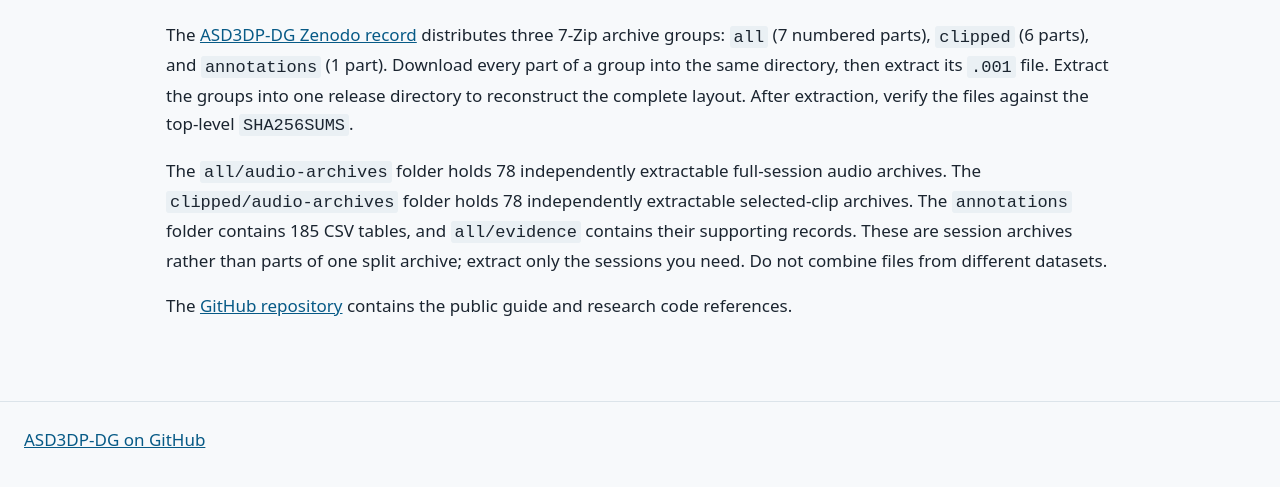
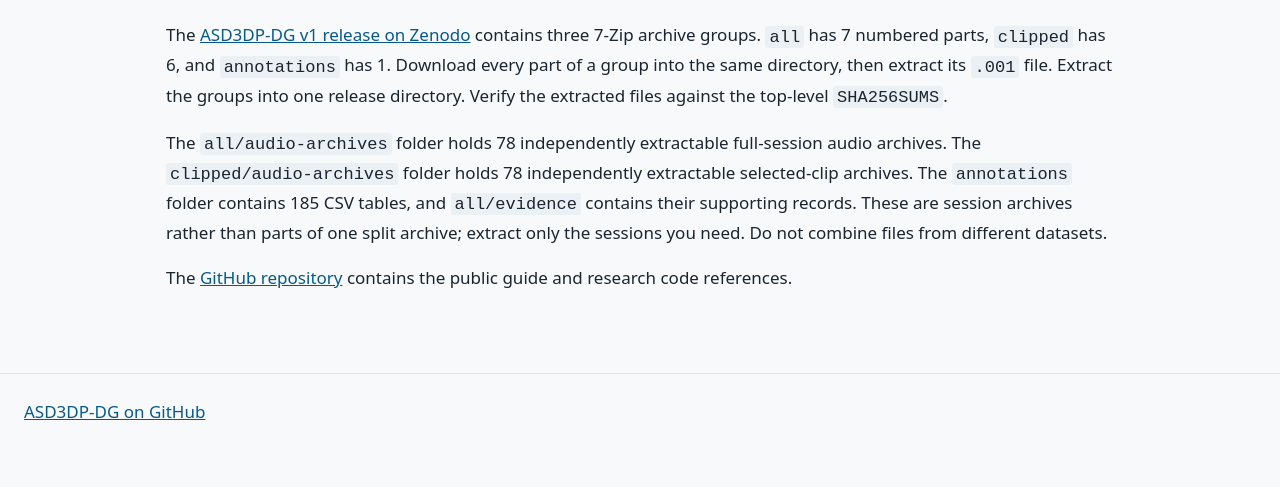
Before and after one commit to LUDO-Lab-Research/ASD3DP-DG, a plain HTML site: page site/download.html in a window 1280 px wide. Shown: the part 249-736 px from the top of the page. Drawn offline with Linux system fonts and the light colour scheme.

Commit message:
Align the dataset guide with Zenodo v1

```diff
--- a/site/download.html
+++ b/site/download.html
@@ -10,7 +10,7 @@
 <body>
 <header><a class="brand" href="index.html">ASD3DP-DG</a><nav aria-label="Guide"><a href="index.html">Overview</a><a href="collection.html">Collection</a><a href="layout.html">Files</a><a href="timebase.html">Time coordinates</a><a href="selection.html">Clip selection</a><a href="annotations.html">Annotations</a><a href="schemas.html">Schemas</a><a href="fields.html">Field dictionary</a><a href="verification.html">Verification</a><a href="joint-benchmark.html">Joint shifts</a><a href="limits.html">Limitations</a><a href="download.html" aria-current="page">Downloads</a></nav></header>
 <main id="content"><h1 id="downloads">Downloads</h1>
-<p>The <a href="https://doi.org/10.5281/zenodo.23068430">ASD3DP-DG Zenodo record</a> distributes three 7-Zip archive groups: <code>all</code> (7 numbered parts), <code>clipped</code> (6 parts), and <code>annotations</code> (1 part). Download every part of a group into the same directory, then extract its <code>.001</code> file. Extract the groups into one release directory to reconstruct the complete layout. After extraction, verify the files against the top-level <code>SHA256SUMS</code>.</p>
+<p>The <a href="https://doi.org/10.5281/zenodo.23068430">ASD3DP-DG v1 release on Zenodo</a> contains three 7-Zip archive groups. <code>all</code> has 7 numbered parts, <code>clipped</code> has 6, and <code>annotations</code> has 1. Download every part of a group into the same directory, then extract its <code>.001</code> file. Extract the groups into one release directory. Verify the extracted files against the top-level <code>SHA256SUMS</code>.</p>
 <p>The <code>all/audio-archives</code> folder holds 78 independently extractable full-session audio archives. The <code>clipped/audio-archives</code> folder holds 78 independently extractable selected-clip archives. The <code>annotations</code> folder contains 185 CSV tables, and <code>all/evidence</code> contains their supporting records. These are session archives rather than parts of one split archive; extract only the sessions you need. Do not combine files from different datasets.</p>
 <p>The <a href="https://github.com/LUDO-Lab-Research/ASD3DP-DG">GitHub repository</a> contains the public guide and research code references.</p></main>
 <footer><a href="https://github.com/LUDO-Lab-Research/ASD3DP-DG">ASD3DP-DG on GitHub</a></footer>
```
Also changed, not shown: site/index.html (+1 -0 lines), 5 other files.
